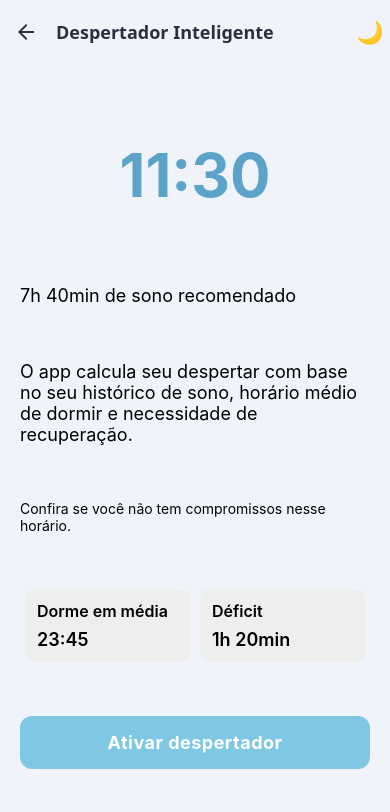
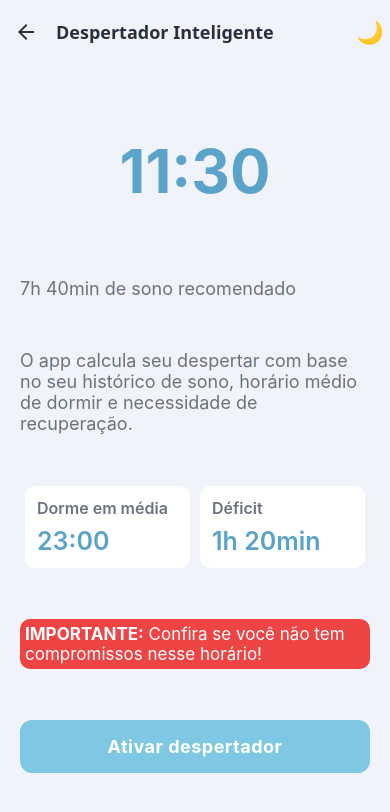
Before and after one commit to Grupo-6-Tozim-Solutions/front-end-2026, a React Native app: screen /Alarm in a window 390 px wide. Shown: the top 812 px of the page. Built offline with nearby package versions, Linux system fonts and the light colour scheme.

Commit message:
Estilização da tela de despertador

```diff
--- a/src/screens/AlarmScreen.tsx
+++ b/src/screens/AlarmScreen.tsx
@@ -1,11 +1,12 @@
 import React, { useEffect, useState } from 'react';
 import { NativeStackNavigationProp } from '@react-navigation/native-stack';
 import { RootStackParamList } from '../navigation/AppNavigator';
-import { View, Text, Button, StyleSheet, Alert } from 'react-native';
+import { View, Text, StyleSheet, Alert } from 'react-native';
 import * as Notifications from 'expo-notifications';
 import { DateTriggerInput, SchedulableTriggerInputTypes } from 'expo-notifications';
-import { lightColors, typography } from '../styles/theme';
+import { typography } from '../styles/theme';
 import { PrimaryButton } from '../components/PrimaryButton';
+import { useTheme } from '../contexts/ThemeContext';
 
 interface AlarmScreenProps {
   navigation?: NativeStackNavigationProp<RootStackParamList, 'Alarm'>;
@@ -19,6 +20,8 @@ export const AlarmScreen: React.FC<AlarmScreenProps> = ({ navigation }) =>{
   const mockHoraDormir = '23:00';
   const [resultado, setResultado] = useState<number | null>(null);
   const [horaAcordar, setHoraAcordar] = useState<string | null>(null);
+  const [alarmId, setAlarmId] = useState<string | null>(null);
+  const { colors } = useTheme();
 
   useEffect(() => {
     const horasFinal = calcularSonoFimDeSemana(mockedHorasSemana);
@@ -51,15 +54,15 @@ export const AlarmScreen: React.FC<AlarmScreenProps> = ({ navigation }) =>{
       const { status } = await Notifications.requestPermissionsAsync();
       if (status !== 'granted') {
         Alert.alert('Erro', 'Permissões de notificação são necessárias para agendar alarmes');
-        return;
+        return null;
       }
 
       const trigger: DateTriggerInput = {
         type: SchedulableTriggerInputTypes.DATE,
         date: data,
-};
+      };
 
-      await Notifications.scheduleNotificationAsync({
+      const notificationId = await Notifications.scheduleNotificationAsync({
         content: {
           title: '⏰ Hora de acordar!',
           body: `Você dormiu ${horasFinal.toFixed(1)}h`,
@@ -67,15 +70,37 @@ export const AlarmScreen: React.FC<AlarmScreenProps> = ({ navigation }) =>{
         },
         trigger,
       });
+
+      return notificationId;
     } catch (error) {
       console.error('Erro ao agendar alarme:', error);
       Alert.alert('Erro', 'Não foi possível agendar o alarme');
+      return null;
     }
   }
 
-  // Manipulador do botão "Agendar despertador"
-  // Usa horário de dormir mockado e agenda o alarme com base no cálculo automático
+  async function cancelarAlarme() {
+    if (!alarmId) {
+      return;
+    }
+
+    try {
+      await Notifications.cancelScheduledNotificationAsync(alarmId);
+    } catch (error) {
+      console.error('Erro ao cancelar alarme:', error);
+      Alert.alert('Erro', 'Não foi possível desativar o despertador');
+    } finally {
+      setAlarmId(null);
+      setHoraAcordar(null);
+    }
+  }
+
+  // Manipulador do botão de ativar/desativar despertador
   async function handleAgendar() {
+    if (alarmId) {
+      await cancelarAlarme();
+      return;
+    }
     if (!resultado) {
       Alert.alert('Erro', 'Não foi possível calcular o tempo de sono');
       return;
@@ -95,36 +120,41 @@ export const AlarmScreen: React.FC<AlarmScreenProps> = ({ navigation }) =>{
 
     const acordar = calcularHorarioAcordar(dormir, resultado);
 
-    await agendarAlarme(acordar, resultado);
+    const notificationId = await agendarAlarme(acordar, resultado);
+    if (!notificationId) {
+      return;
+    }
 
+    setAlarmId(notificationId);
     setHoraAcordar(acordar.toLocaleTimeString());
   }
 
   return (
-    <View style={styles.container}>
-      <Text style={styles.time}>11:30</Text>
+    <View style={[styles.container, { backgroundColor: colors.background }] }>
 
-      <Text style={styles.label}>7h 40min de sono recomendado</Text>
+      <Text style={[styles.time, { color: colors.primaryDark } ]}>11:30</Text>
 
-      <Text style={styles.description}>
+      <Text style={[styles.label, { color: colors.textSecondary } ]}>7h 40min de sono recomendado</Text>
+
+      <Text style={[styles.description, { color: colors.textSecondary }]}>
         O app calcula seu despertar com base no seu histórico de sono, horário médio de dormir e necessidade de recuperação.
       </Text>
 
-      <Text>Confira se você não tem compromissos nesse horário.</Text>
-
       <View style={styles.cardContainer}>
-        <View style={styles.card}>
-        <Text style={styles.cardTitle}>Dorme em média</Text>
-          <Text style={styles.cardValue}>23:45</Text>
+        <View style={[styles.card, { backgroundColor: colors.surface, borderColor: colors.cardBorder }] }>
+          <Text style={[styles.cardTitle, { color: colors.textSecondary }]}>Dorme em média</Text>
+          <Text style={[styles.cardValue, { color: colors.primaryDark }]}>23:00</Text>
         </View>
 
-      <View style={styles.card}>
-        <Text style={styles.cardTitle}>Déficit</Text>
-          <Text style={styles.cardValue}>1h 20min</Text>
+        <View style={[styles.card, { backgroundColor: colors.surface, borderColor: colors.cardBorder }] }>
+          <Text style={[styles.cardTitle, { color: colors.textSecondary }]}>Déficit</Text>
+          <Text style={[styles.cardValue, { color: colors.primaryDark }]}>1h 20min</Text>
         </View>
       </View>
 
-      <PrimaryButton title="Ativar despertador" onPress={handleAgendar} />
+      <Text style={[styles.important, { backgroundColor: colors.error, color: colors.white }]}><b>IMPORTANTE:</b> Confira se você não tem compromissos nesse horário!</Text>
+
+      <PrimaryButton title={alarmId ? 'Desativar despertador' : 'Ativar despertador'} onPress={handleAgendar} />
     </View>
   );
 };
@@ -156,7 +186,7 @@ const styles = StyleSheet.create({
   },
   cardValue: {
     marginTop: 8,
-    fontSize: 18,
+    fontSize: 25,
     fontWeight: '600',
   },
   time: {
@@ -164,13 +194,19 @@ const styles = StyleSheet.create({
     fontWeight: 'bold',
     marginBottom: 20,
     textAlign: 'center',
-    color: lightColors.primaryDark,
   },
   label: {
     fontSize: typography.subtitle,
   },
   description: {
     fontSize: 18,
+  },
+  important: {
+    fontSize: 17,
+    backgroundColor: '#ec5353',
+    color: '#2B0000',
+    padding: 5,
+    borderRadius: 10
   },
   alarmTime: {
     marginTop: 15,
```
